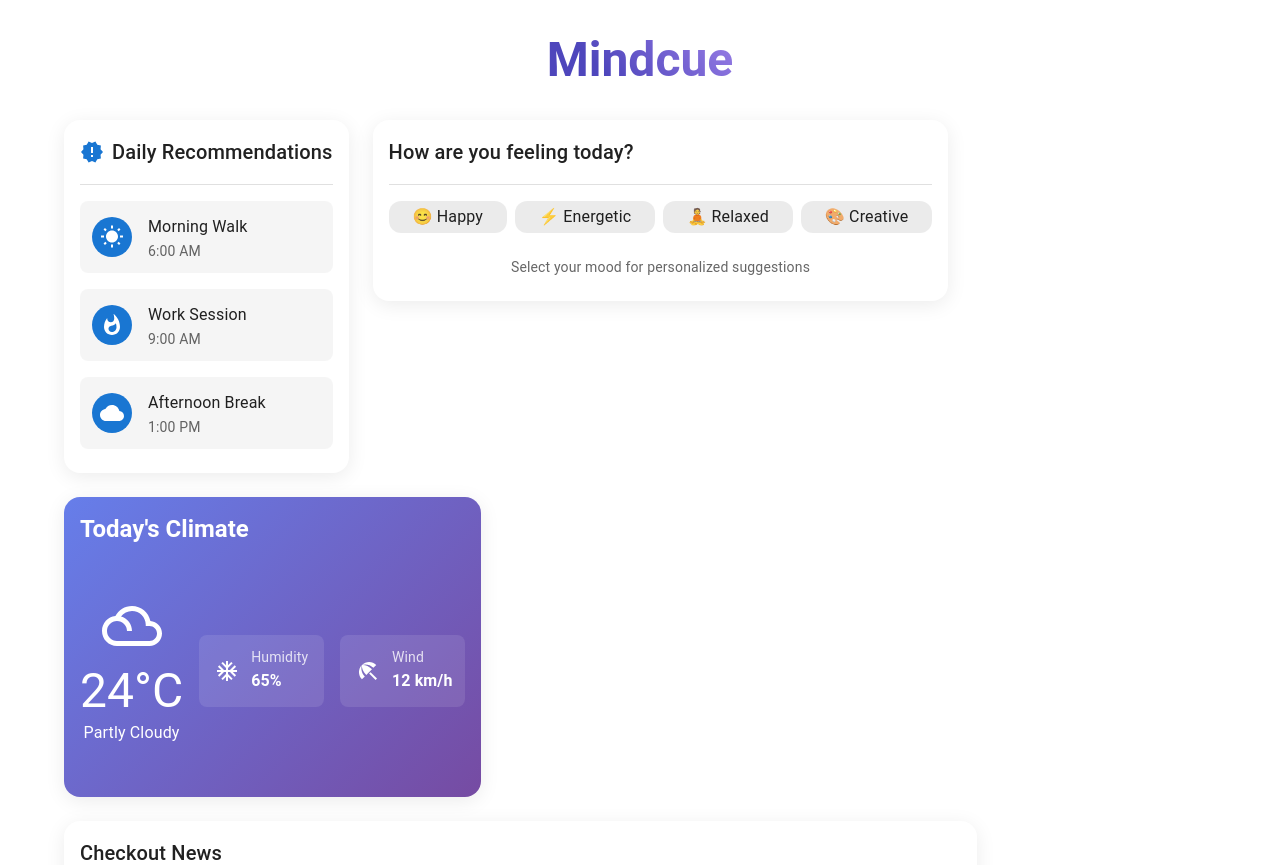
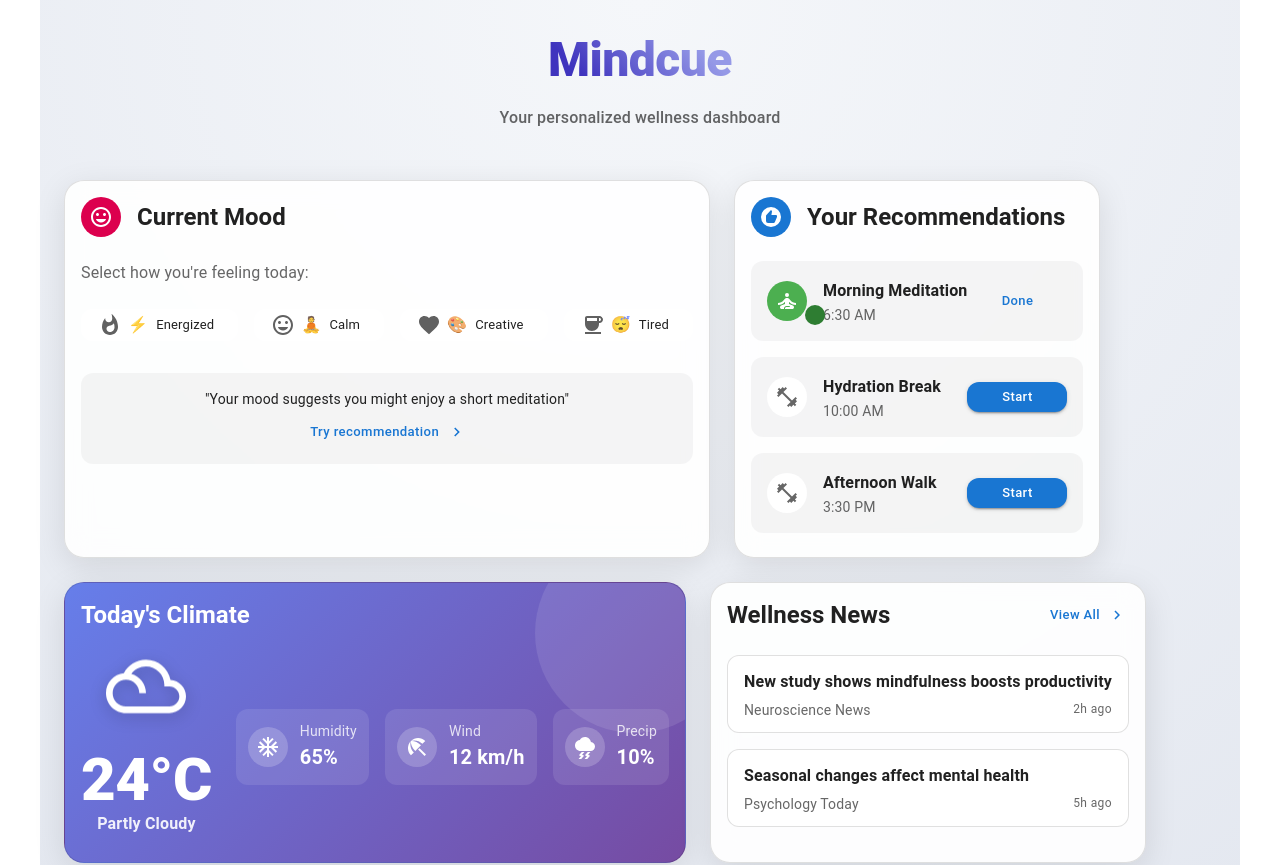
Before and after one commit to lisorthman/mindcue, a React (Create React App) app in the folder frontend/: page /home in a window 1280 px wide. Shown: the top 865 px of the page. Built offline with nearby package versions, Linux system fonts and the light colour scheme.

Commit message:
Homepage updated

```diff
--- a/frontend/src/components/HomePage.js
+++ b/frontend/src/components/HomePage.js
@@ -8,249 +8,522 @@ import {
   Grid,
   Avatar,
   Divider,
-  Chip
+  Chip,
+  Button,
+  useTheme,
+  Badge
 } from '@mui/material';
-import { styled } from '@mui/material/styles';
+import { styled, keyframes } from '@mui/material/styles';
 import {
   WbSunny,
-  Cloud,
+  Thunderstorm,
   BeachAccess,
   FilterDrama,
   AcUnit,
   Whatshot,
-  NewReleases
+  NewReleases,
+  ChevronRight,
+  Mood,
+  Recommend,
+  Favorite,
+  SelfImprovement,
+  Coffee,
+  FitnessCenter
 } from '@mui/icons-material';
 
-// Styled components
-const SectionCard = styled(Card)(({ theme }) => ({
-  borderRadius: '16px',
-  boxShadow: '0 4px 20px rgba(0,0,0,0.08)',
-  transition: 'transform 0.3s, box-shadow 0.3s',
+// Animations
+const floatAnimation = keyframes`
+  0% { transform: translateY(0px); }
+  50% { transform: translateY(-10px); }
+  100% { transform: translateY(0px); }
+`;
+
+const pulseAnimation = keyframes`
+  0% { transform: scale(1); }
+  50% { transform: scale(1.05); }
+  100% { transform: scale(1); }
+`;
+
+// Styled Components
+const ModernCard = styled(Card)(({ theme }) => ({
+  borderRadius: '20px',
+  background: theme.palette.mode === 'dark'
+    ? 'rgba(30, 30, 40, 0.8)'
+    : 'rgba(255, 255, 255, 0.9)',
+  backdropFilter: 'blur(12px)',
+  border: `1px solid ${theme.palette.divider}`,
+  boxShadow: '0 8px 32px rgba(0, 0, 0, 0.1)',
+  transition: 'all 0.3s ease',
+  height: '100%',
   '&:hover': {
     transform: 'translateY(-5px)',
-    boxShadow: '0 8px 24px rgba(0,0,0,0.12)'
+    boxShadow: '0 12px 40px rgba(0, 0, 0, 0.15)'
   }
 }));
 
-const ClimateCard = styled(SectionCard)({
-  height: '100%',
-  minHeight: '300px',
-  background: 'linear-gradient(135deg, #667eea 0%, #764ba2 100%)',
-  color: 'white'
-});
+const ClimateCard = styled(ModernCard)(({ theme }) => ({
+  background: theme.palette.mode === 'dark'
+    ? 'linear-gradient(135deg, #3a416f 0%, #141727 100%)'
+    : 'linear-gradient(135deg, #667eea 0%, #764ba2 100%)',
+  color: 'white',
+  position: 'relative',
+  overflow: 'hidden',
+  '&:before': {
+    content: '""',
+    position: 'absolute',
+    width: '200px',
+    height: '200px',
+    background: 'rgba(255,255,255,0.1)',
+    borderRadius: '50%',
+    top: '-50px',
+    right: '-50px'
+  }
+}));
+
+const MoodChip = styled(Chip)(({ theme }) => ({
+  borderRadius: '12px',
+  padding: '8px 12px',
+  transition: 'all 0.2s ease',
+  '&:hover': {
+    transform: 'scale(1.05)',
+    boxShadow: theme.shadows[2]
+  }
+}));
 
 const HomePage = () => {
-  // Sample data
-  const recommendations = [
-    { id: 1, title: 'Morning Walk', icon: <WbSunny />, time: '6:00 AM' },
-    { id: 2, title: 'Work Session', icon: <Whatshot />, time: '9:00 AM' },
-    { id: 3, title: 'Afternoon Break', icon: <Cloud />, time: '1:00 PM' }
+  const theme = useTheme();
+
+  // Mood Options
+  const moodOptions = [
+    { id: 1, label: 'Energized', emoji: '⚡', icon: <Whatshot /> },
+    { id: 2, label: 'Calm', emoji: '🧘', icon: <Mood /> },
+    { id: 3, label: 'Creative', emoji: '🎨', icon: <Favorite /> },
+    { id: 4, label: 'Tired', emoji: '😴', icon: <Coffee /> }
   ];
 
-  const moodOptions = [
-    { id: 1, label: 'Happy', emoji: '😊' },
-    { id: 2, label: 'Energetic', emoji: '⚡' },
-    { id: 3, label: 'Relaxed', emoji: '🧘' },
-    { id: 4, label: 'Creative', emoji: '🎨' }
+  // Recommendations Data
+  const recommendations = [
+    {
+      id: 1,
+      title: 'Morning Meditation',
+      time: '6:30 AM',
+      icon: <SelfImprovement />,
+      completed: true
+    },
+    {
+      id: 2,
+      title: 'Hydration Break',
+      time: '10:00 AM',
+      icon: <FitnessCenter />,
+      completed: false
+    },
+    {
+      id: 3,
+      title: 'Afternoon Walk',
+      time: '3:30 PM',
+      icon: <FitnessCenter />,
+      completed: false
+    }
   ];
 
+  // Climate Data
   const climateData = {
     temp: '24°C',
     condition: 'Partly Cloudy',
     humidity: '65%',
     wind: '12 km/h',
-    icon: <FilterDrama sx={{ fontSize: 60 }} />
+    precipitation: '10%',
+    icon: <FilterDrama sx={{
+      fontSize: 80,
+      animation: `${floatAnimation} 4s ease-in-out infinite`,
+      filter: 'drop-shadow(0 4px 8px rgba(0,0,0,0.2))'
+    }} />
   };
 
+  // News Data
   const newsItems = [
-    { id: 1, title: 'New mindfulness study shows benefits', source: 'Health News' },
-    { id: 2, title: 'How weather affects your mood', source: 'Psychology Today' },
-    { id: 3, title: 'Best places for mental wellness', source: 'Travel Guide' }
+    {
+      id: 1,
+      title: 'New study shows mindfulness boosts productivity',
+      source: 'Neuroscience News',
+      time: '2h ago'
+    },
+    {
+      id: 2,
+      title: 'Seasonal changes affect mental health',
+      source: 'Psychology Today',
+      time: '5h ago'
+    }
   ];
 
   return (
-    <Container maxWidth="lg" sx={{ py: 4 }}>
+    <Container maxWidth="lg" sx={{
+      py: 4,
+      background: theme.palette.mode === 'dark'
+        ? 'radial-gradient(circle at top, #1a1a2e 0%, #16213e 100%)'
+        : 'radial-gradient(circle at top, #f5f7fa 0%, #e4e8f0 100%)',
+      minHeight: '100vh'
+    }}>
       {/* Header */}
-      <Box sx={{ textAlign: 'center', mb: 4 }}>
+      <Box sx={{
+        textAlign: 'center',
+        mb: 6,
+        position: 'relative'
+      }}>
         <Typography variant="h3" component="h1" sx={{
-          fontWeight: 'bold',
-          background: 'linear-gradient(45deg, #4e46bcff 30%, #9077e1ff 90%)',
+          fontWeight: 800,
+          background: 'linear-gradient(45deg, #3f34beff 20%, #9599e7ff 80%)',
           WebkitBackgroundClip: 'text',
           WebkitTextFillColor: 'transparent',
-          display: 'inline-block'
+          display: 'inline-block',
+          letterSpacing: '-0.5px'
         }}>
           Mindcue
         </Typography>
+        <Typography variant="subtitle1" sx={{
+          mt: 2,
+          color: 'text.secondary',
+          fontWeight: 500
+        }}>
+          Your personalized wellness dashboard
+        </Typography>
       </Box>
 
-      {/* Main Content */}
-      <Grid container spacing={3}>
-        {/* Auto Recommend Box */}
-        <Grid item xs={12} md={4}>
-          <SectionCard>
+      {/* First Row - Mood and Recommendations */}
+      <Grid container spacing={3} sx={{ mb: 3 }}>
+        {/* Mood Check Box */}
+        <Grid item xs={12} md={6}>
+          <ModernCard>
             <CardContent>
-              <Typography variant="h6" gutterBottom sx={{
+              <Box sx={{
                 display: 'flex',
                 alignItems: 'center',
-                gap: 1
+                gap: 2,
+                mb: 3
               }}>
-                <NewReleases color="primary" />
-                Daily Recommendations
+                <Avatar sx={{
+                  bgcolor: 'secondary.main',
+                  color: 'secondary.contrastText'
+                }}>
+                  <Mood />
+                </Avatar>
+                <Typography variant="h5" sx={{ fontWeight: 700 }}>
+                  Current Mood
                 </Typography>
-              <Divider sx={{ my: 2 }} />
-              <Box sx={{ display: 'flex', flexDirection: 'column', gap: 2 }}>
-                {recommendations.map(item => (
-                  <Box key={item.id} sx={{
+              </Box>
+
+              <Typography variant="body1" sx={{ mb: 3, color: 'text.secondary' }}>
+                Select how you're feeling today:
+              </Typography>
+
+              <Grid container spacing={2}>
+                {moodOptions.map(mood => (
+                  <Grid item xs={6} key={mood.id}>
+                    <MoodChip
+                      icon={
+                        <Avatar sx={{
+                          bgcolor: 'background.default',
+                          width: 24,
+                          height: 24,
+                          mr: -1,
+                          ml: -0.5
+                        }}>
+                          {mood.icon}
+                        </Avatar>
+                      }
+                      label={
+                        <Box sx={{ display: 'flex', alignItems: 'center' }}>
+                          <Typography variant="body1" sx={{ mr: 1 }}>
+                            {mood.emoji}
+                          </Typography>
+                          {mood.label}
+                        </Box>
+                      }
+                      sx={{
+                        width: '100%',
+                        justifyContent: 'flex-start',
+                        bgcolor: 'background.paper'
+                      }}
+                      clickable
+                    />
+                  </Grid>
+                ))}
+              </Grid>
+
+              <Box sx={{
+                mt: 4,
+                p: 2,
+                borderRadius: '12px',
+                background: theme.palette.action.hover,
+                textAlign: 'center'
+              }}>
+                <Typography variant="body2" sx={{ mb: 1 }}>
+                  "Your mood suggests you might enjoy a short meditation"
+                </Typography>
+                <Button
+                  variant="text"
+                  size="small"
+                  endIcon={<ChevronRight />}
+                  sx={{
+                    textTransform: 'none',
+                    animation: `${pulseAnimation} 2s infinite`
+                  }}
+                >
+                  Try recommendation
+                </Button>
+              </Box>
+            </CardContent>
+          </ModernCard>
+        </Grid>
+
+        {/* Auto Recommend Box */}
+        <Grid item xs={12} md={6}>
+          <ModernCard>
+            <CardContent>
+              <Box sx={{
                 display: 'flex',
                 alignItems: 'center',
-                    p: 1.5,
-                    borderRadius: '8px',
-                    bgcolor: 'action.hover',
+                gap: 2,
+                mb: 3
+              }}>
+                <Avatar sx={{
+                  bgcolor: 'primary.main',
+                  color: 'primary.contrastText'
+                }}>
+                  <Recommend />
+                </Avatar>
+                <Typography variant="h5" sx={{ fontWeight: 700 }}>
+                  Your Recommendations
+                </Typography>
+              </Box>
+
+              <Box sx={{
+                display: 'flex',
+                flexDirection: 'column',
+                gap: 2
+              }}>
+                {recommendations.map(item => (
+                  <Box
+                    key={item.id}
+                    sx={{
+                      display: 'flex',
+                      alignItems: 'center',
+                      p: 2,
+                      borderRadius: '12px',
+                      background: theme.palette.action.hover,
+                      position: 'relative',
+                      overflow: 'hidden',
                       '&:hover': {
-                      bgcolor: 'action.selected'
+                        background: theme.palette.action.selected
                       }
+                    }}
+                  >
+                    <Badge
+                      color="success"
+                      overlap="circular"
+                      badgeContent=" "
+                      invisible={!item.completed}
+                      anchorOrigin={{ vertical: 'bottom', horizontal: 'right' }}
+                    >
+                      <Avatar sx={{
+                        bgcolor: item.completed
+                          ? 'success.light'
+                          : 'background.paper',
+                        color: item.completed
+                          ? 'success.contrastText'
+                          : 'text.secondary',
+                        mr: 2
                       }}>
-                    <Avatar sx={{ bgcolor: 'primary.main', mr: 2 }}>
                         {item.icon}
                       </Avatar>
-                    <Box>
-                      <Typography variant="subtitle1">{item.title}</Typography>
-                      <Typography variant="body2" color="text.secondary">{item.time}</Typography>
+                    </Badge>
+                    <Box sx={{ flex: 1 }}>
+                      <Typography variant="subtitle1" sx={{ fontWeight: 600 }}>
+                        {item.title}
+                      </Typography>
+                      <Typography variant="body2" color="text.secondary">
+                        {item.time}
+                      </Typography>
                     </Box>
+                    <Button
+                      size="small"
+                      variant={item.completed ? "text" : "contained"}
+                      sx={{
+                        borderRadius: '12px',
+                        minWidth: '100px',
+                        textTransform: 'none'
+                      }}
+                    >
+                      {item.completed ? 'Done' : 'Start'}
+                    </Button>
                   </Box>
                 ))}
               </Box>
             </CardContent>
-          </SectionCard>
+          </ModernCard>
+        </Grid>
       </Grid>
 
-        {/* Mood Check Box */}
-        <Grid item xs={12} md={4}>
-          <SectionCard>
-            <CardContent>
-              <Typography variant="h6" gutterBottom>
-                How are you feeling today?
-              </Typography>
-              <Divider sx={{ my: 2 }} />
-              <Box sx={{
-                display: 'flex',
-                flexWrap: 'wrap',
-                gap: 1,
-                justifyContent: 'center'
-              }}>
-                {moodOptions.map(mood => (
-                  <Chip
-                    key={mood.id}
-                    label={`${mood.emoji} ${mood.label}`}
-                    sx={{
-                      fontSize: '1rem',
-                      p: 1.5,
-                      borderRadius: '12px',
-                      '&:hover': {
-                        transform: 'scale(1.05)'
-                      }
-                    }}
-                    clickable
-                  />
-                ))}
-              </Box>
-              <Box sx={{ mt: 3, textAlign: 'center' }}>
-                <Typography variant="body2" color="text.secondary">
-                  Select your mood for personalized suggestions
-                </Typography>
-              </Box>
-            </CardContent>
-          </SectionCard>
-        </Grid>
-
-        {/* Climate Box - Takes full width on mobile, double width on desktop */}
-        <Grid item xs={12} md={8}>
+      {/* Second Row - Climate and News */}
+      <Grid container spacing={3}>
+        {/* Climate Box */}
+        <Grid item xs={12} md={6}>
           <ClimateCard>
-            <CardContent sx={{ height: '100%', display: 'flex', flexDirection: 'column' }}>
-              <Typography variant="h5" gutterBottom sx={{ fontWeight: 'bold' }}>
+            <CardContent sx={{ position: 'relative', zIndex: 1 }}>
+              <Typography variant="h5" sx={{ fontWeight: 700, mb: 2 }}>
                 Today's Climate
               </Typography>
+
               <Box sx={{
-                flex: 1,
                 display: 'flex',
                 flexDirection: { xs: 'column', sm: 'row' },
                 alignItems: 'center',
-                justifyContent: 'space-around',
-                gap: 2,
-                mt: 2
+                justifyContent: 'space-between',
+                gap: 3,
+                mt: 3
               }}>
                 <Box sx={{ textAlign: 'center' }}>
                   {climateData.icon}
-                  <Typography variant="h3">{climateData.temp}</Typography>
-                  <Typography variant="subtitle1">{climateData.condition}</Typography>
+                  <Typography variant="h2" sx={{
+                    fontWeight: 800,
+                    lineHeight: 1,
+                    mt: 1
+                  }}>
+                    {climateData.temp}
+                  </Typography>
+                  <Typography variant="subtitle1" sx={{
+                    fontWeight: 600,
+                    opacity: 0.9
+                  }}>
+                    {climateData.condition}
+                  </Typography>
                 </Box>
-                <Box sx={{
-                  display: 'grid',
-                  gridTemplateColumns: 'repeat(2, 1fr)',
-                  gap: 2
-                }}>
-                  <ClimateDetailItem icon={<AcUnit />} label="Humidity" value={climateData.humidity} />
-                  <ClimateDetailItem icon={<BeachAccess />} label="Wind" value={climateData.wind} />
-                </Box>
+
+                <Grid container spacing={2} sx={{ flex: 1 }}>
+                  <ClimateDetailItem
+                    icon={<AcUnit sx={{ color: 'white' }} />}
+                    label="Humidity"
+                    value={climateData.humidity}
+                  />
+                  <ClimateDetailItem
+                    icon={<BeachAccess sx={{ color: 'white' }} />}
+                    label="Wind"
+                    value={climateData.wind}
+                  />
+                  <ClimateDetailItem
+                    icon={<Thunderstorm sx={{ color: 'white' }} />}
+                    label="Precip"
+                    value={climateData.precipitation}
+                  />
+                </Grid>
               </Box>
             </CardContent>
           </ClimateCard>
         </Grid>
 
-        {/* News Box - Takes full width */}
-        <Grid item xs={12}>
-          <SectionCard>
+        {/* News Box */}
+        <Grid item xs={12} md={6}>
+          <ModernCard>
             <CardContent>
-              <Typography variant="h6" gutterBottom>
-                Checkout News
+              <Box sx={{
+                display: 'flex',
+                justifyContent: 'space-between',
+                alignItems: 'center',
+                mb: 3
+              }}>
+                <Typography variant="h5" sx={{ fontWeight: 700 }}>
+                  Wellness News
                 </Typography>
-              <Divider sx={{ my: 2 }} />
-              <Grid container spacing={2}>
+                <Button
+                  endIcon={<ChevronRight />}
+                  size="small"
+                  sx={{ textTransform: 'none' }}
+                >
+                  View All
+                </Button>
+              </Box>
+
+              <Box sx={{
+                display: 'flex',
+                flexDirection: 'column',
+                gap: 2
+              }}>
                 {newsItems.map(news => (
-                  <Grid item xs={12} sm={4} key={news.id}>
-                    <Card variant="outlined" sx={{
-                      p: 2,
-                      height: '100%',
+                  <Card key={news.id} variant="outlined" sx={{
+                    borderRadius: '12px',
+                    transition: 'all 0.3s ease',
                     '&:hover': {
+                      transform: 'translateY(-3px)',
+                      boxShadow: theme.shadows[4],
                       borderColor: 'primary.main'
                     }
                   }}>
-                      <Typography variant="subtitle1" gutterBottom>
+                    <CardContent sx={{ py: '12px !important' }}>
+                      <Typography
+                        variant="subtitle1"
+                        sx={{
+                          fontWeight: 600,
+                          mb: 0.5,
+                          transition: 'color 0.3s',
+                          '&:hover': {
+                            color: 'primary.main'
+                          }
+                        }}
+                      >
                         {news.title}
                       </Typography>
+                      <Box sx={{
+                        display: 'flex',
+                        justifyContent: 'space-between',
+                        alignItems: 'center'
+                      }}>
                         <Typography variant="body2" color="text.secondary">
                           {news.source}
                         </Typography>
+                        <Typography variant="caption" color="text.secondary">
+                          {news.time}
+                        </Typography>
+                      </Box>
+                    </CardContent>
                   </Card>
-                  </Grid>
                 ))}
-              </Grid>
+              </Box>
             </CardContent>
-          </SectionCard>
+          </ModernCard>
         </Grid>
       </Grid>
     </Container>
   );
 };
 
-// Helper component for climate details
+// Climate Detail Component
 const ClimateDetailItem = ({ icon, label, value }) => (
+  <Grid item xs={6}>
     <Box sx={{
       display: 'flex',
       alignItems: 'center',
-    gap: 1,
-    bgcolor: 'rgba(255,255,255,0.1)',
+      gap: 1.5,
       p: 1.5,
-    borderRadius: '8px'
+      borderRadius: '12px',
+      background: 'rgba(255,255,255,0.1)'
     }}>
-    <Avatar sx={{ bgcolor: 'transparent', color: 'white', width: 32, height: 32 }}>
+      <Avatar sx={{
+        bgcolor: 'rgba(255,255,255,0.2)',
+        width: 40,
+        height: 40
+      }}>
         {icon}
       </Avatar>
       <Box>
-      <Typography variant="body2" sx={{ opacity: 0.8 }}>{label}</Typography>
-      <Typography variant="subtitle1" sx={{ fontWeight: 'bold' }}>{value}</Typography>
+        <Typography variant="body2" sx={{ opacity: 0.8 }}>
+          {label}
+        </Typography>
+        <Typography variant="h6" sx={{ fontWeight: 700 }}>
+          {value}
+        </Typography>
       </Box>
     </Box>
+  </Grid>
 );
 
 export default HomePage;
```
Lines whose indentation alone changed are shown as unchanged.
